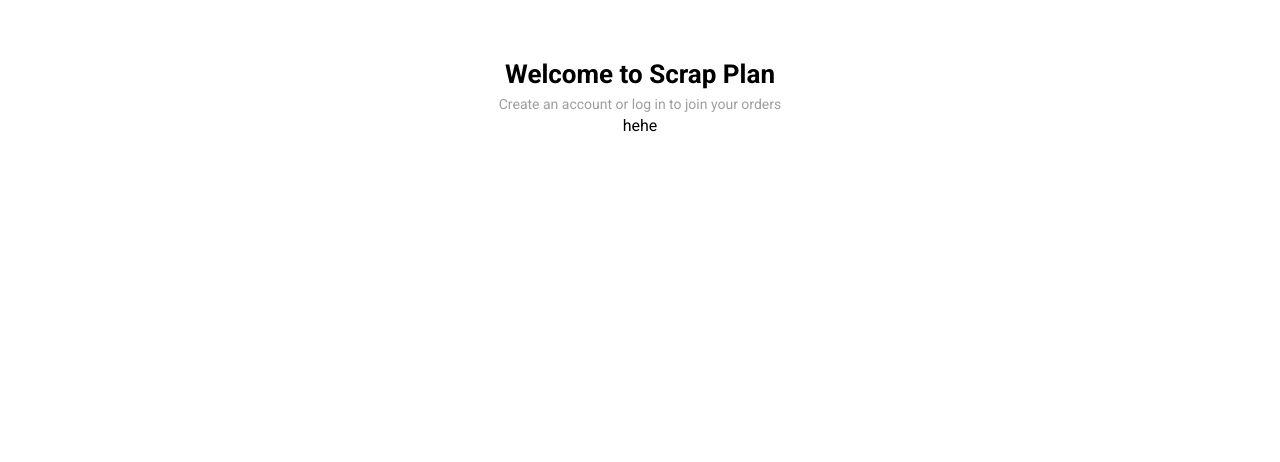
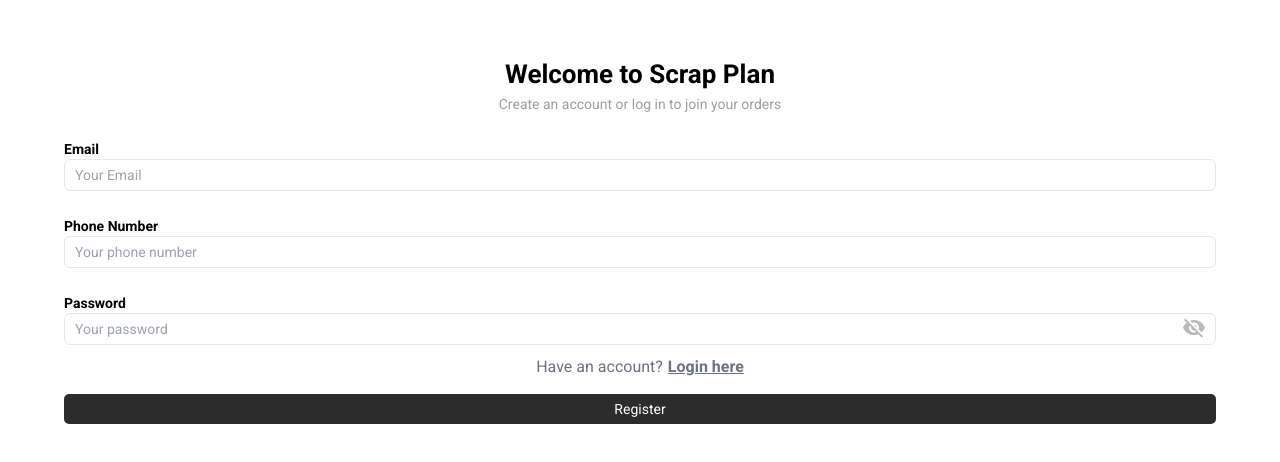
Before and after one commit to Mlogg27/finalproj_k9, a Next.js app in the folder web/: page /driver/register in a window 1280 px wide. Shown: the top 462 px of the page. Built offline with nearby package versions, Linux system fonts and the light colour scheme.

Commit message:
update/301124

```diff
--- a/web/app/driver/(login&register)/login/page.tsx
+++ b/web/app/driver/(login&register)/login/page.tsx
@@ -2,11 +2,7 @@
 
 import { CustomInput, CustomButton, CustomAlert } from "@/components";
 import * as React from "react";
-import { useSelector, useDispatch } from "react-redux";
 import Link from "next/link";
-import { inputtingSlice } from "@/lib/features";
-import { getInputting } from "@/lib/selector";
-import  {validateInputs}  from "@plugins/validation";
 
 export default function LoginPage() {
   const [open, setOpen] = React.useState(false);
@@ -15,38 +11,16 @@ export default function LoginPage() {
     "success" | "warning" | "error"
   >("success");
 
-  const inputtingValue = useSelector(getInputting);
-  const dispatch : React.Dispatch<any> = useDispatch();
-
-  const handleClick = () => {
-    const { phoneNumber, password } = inputtingValue;
-    const result = validateInputs({phoneNumber, password}, ['phoneNumber', 'password']);
-    console.log(result);
-
-    setAlertMessage(result.message);
-    setAlertSeverity(result.severity);
-    setOpen(true);
-
-    if(!result.valid && result.name){
-      console.log(result.name);
-      dispatch(inputtingSlice.actions.reset({name: result.name}))
-    }
-    if(result.valid){
-      dispatch(inputtingSlice.actions.reset({}))
-    }
-
-  };
-
   return (
-    <div className="flex flex-col items-center w-[90%]">
+    <div className="flex flex-col items-center w-[100%]">
       <form className='w-[100%] flex flex-col justify-center items-center'>
         <CustomInput
-          label="Phone number"
-          type="tel"
-          placeholder="Your phone number"
+          label="Email"
+          type="email"
+          placeholder="Your email"
           isPassword={false}
-          name="phoneNumber"
-          autocomplete={'tel'}
+          name="email"
+          autocomplete={'email'}
         />
         <CustomInput
           label="Password"
@@ -62,7 +36,10 @@ export default function LoginPage() {
           name="Continue"
           bgColor="#2c2c2c"
           tColor="white"
-          onClick={handleClick}
+          setOpen={setOpen}
+          setAlertMessage={setAlertMessage}
+          setAlertSeverity={setAlertSeverity}
+          necessaryFields={['email', 'password']}
         />
       </div>
       <Link
@@ -71,9 +48,9 @@ export default function LoginPage() {
       >
         Forgot your password?
       </Link>
-      <div className="mt-[50vh] text-gray-500">
-        Don’t have an account?{" "}
-        <Link className="underline font-semibold" href="#">
+      <div className="mt-[50vh] flex gap-x-[5px] text-gray-500">
+        Don’t have an account?
+        <Link className="underline font-semibold" href="/driver/register">
           Register here
         </Link>
       </div>
--- a/web/app/driver/(login&register)/register/page.tsx
+++ b/web/app/driver/(login&register)/register/page.tsx
@@ -1,7 +1,54 @@
+"use client";
+
+import { CustomAlert, CustomInput, CustomButton } from "@/components";
+import * as React from "react";
+import Link from "next/link";
+
 export default function RegisterPage() {
+  const [open, setOpen] = React.useState(false);
+  const [alertMessage, setAlertMessage] = React.useState<string>("");
+  const [alertSeverity, setAlertSeverity] = React.useState<
+    "success" | "warning" | "error"
+  >("success");
   return (
     <>
-      <p>hehe</p>
+      <CustomInput type={"email"}
+                   name={"email"}
+                   isPassword={false}
+                   placeholder={"Your Email"}
+                   label={"Email"}
+                   autocomplete={"Email"} />
+      <CustomInput type={"tel"}
+                   name={"phoneNumber"}
+                   isPassword={false}
+                   placeholder={"Your phone number"}
+                   label={"Phone Number"}
+                   autocomplete={"tel"} />
+      <CustomInput type={"password"}
+                   name={"password"}
+                   isPassword={true}
+                   placeholder={"Your password"}
+                   label={"Password"}
+                   autocomplete={"current-password"} />
+      <div className="text-gray-500 flex gap-x-[5px] my-[10px]">
+        <span>Have an account?</span>
+        <Link className="underline font-semibold" href="/driver/login">
+          Login here
+        </Link>
+      </div>
+      <CustomButton tColor={"#fff"}
+                    name={"Register"}
+                    setAlertSeverity={setAlertSeverity}
+                    setAlertMessage={setAlertMessage}
+                    setOpen={setOpen}
+                    bgColor={"#2c2c2c"}
+                    necessaryFields={["email", "phoneNumber", "password"]} />
+      <CustomAlert
+        setOpen={setOpen}
+        alertSeverity={alertSeverity}
+        alertMessage={alertMessage}
+        open={open}
+      />
     </>
-  )
+  );
 }
--- a/web/app/driver/verify_setup/phone_number/page.tsx
+++ b/web/app/driver/verify_setup/email/page.tsx
@@ -3,7 +3,7 @@ import React, { useEffect, useState } from "react";
 import { VerifyProcessBar, VerifyCodeField, CustomButton } from "@/components";
 import Link from 'next/link';
 
-export default function PhoneNumberVerifyPage() {
+export default function EmailVerifyPage() {
   const [count, setCount] = useState(30);
 
   useEffect(() => {
@@ -18,9 +18,11 @@ export default function PhoneNumberVerifyPage() {
 
   return (
     <div className='flex flex-col justify-center items-center'>
-      <VerifyProcessBar process={33} step={1} totalStep={3} />
+      <VerifyProcessBar process={33}
+                        step={1}
+                        totalStep={3} />
       <h1 className="text-center mt-[30px] font-semibold text-[26px]">
-        Verify phone number
+        Verify Email
       </h1>
       <span className="mb-[70px] flex justify-center items-center text-[#9E9E9E] text-sm">
         Enter the 6-digit code we sent to *********
@@ -35,7 +37,10 @@ export default function PhoneNumberVerifyPage() {
           <Link href={'#'} className="underline font-semibold cursor-pointer">Resend Code here!</Link>
         )}
       </div>
-      <CustomButton name={'Verify Code'} bgColor={"#2c2c2c"} tColor={'#fff'} />
+      <CustomButton name={'Verify Code'}
+                    bgColor={"#2c2c2c"}
+                    tColor={'#fff'}
+                    necessaryFields={[]}/>
       <span className='mt-[95%] text-[#656565]'>Need help? <Link className='underline font-semibold' href={'#'}>Contact Support</Link></span>
     </div>
   );
--- a/web/components/CustomButton/index.tsx
+++ b/web/components/CustomButton/index.tsx
@@ -1,19 +1,58 @@
-import {memo} from 'react';
+import { memo } from 'react';
+import { validateInputs } from "@plugins/validation";
+import { inputtingSlice } from "@/lib/features";
+import { useDispatch, useSelector } from "react-redux";
+import { getInputting } from "@/lib/selector";
+import * as React from "react";
+
 interface CustomButtonProps {
   name: string;
   bgColor: string;
   tColor: string;
-  onClick?: () => void ;
+  setAlertMessage?: React.Dispatch<React.SetStateAction<string>>;
+  setAlertSeverity?: React.Dispatch<React.SetStateAction<'success' | 'warning' | 'error'>>;
+  setOpen?: React.Dispatch<React.SetStateAction<boolean>>;
+  necessaryFields: string[]
 }
 
-
-const CustomButton: React.FC<CustomButtonProps> = ({ name, bgColor, tColor, onClick }) => {
+const CustomButton: React.FC<CustomButtonProps> = ({ name, bgColor, tColor, setAlertMessage, setAlertSeverity, setOpen, necessaryFields }) => {
   const buttonStyle = {
     backgroundColor: bgColor,
     color: tColor,
   };
+
+  const inputtingValue = useSelector(getInputting);
+  const dispatch: React.Dispatch<any> = useDispatch();
+
+  const onClick = () => {
+    const { phoneNumber, password, email } = inputtingValue;
+    const result = validateInputs({ phoneNumber, password, email }, necessaryFields);
+    console.log(result);
+
+    if (setAlertMessage) {
+      setAlertMessage(result.message);
+    }
+
+    if (setAlertSeverity) {
+      setAlertSeverity(result.severity);
+    }
+
+    if (setOpen) {
+      setOpen(true);
+    }
+
+    if (!result.valid && result.name) {
+      console.log(result.name);
+      dispatch(inputtingSlice.actions.reset({ name: result.name }));
+    }
+
+    if (result.valid) {
+      dispatch(inputtingSlice.actions.reset({}));
+    }
+  };
+
   return (
-    <button onClick={onClick} style={buttonStyle} className='text-sm rounded-[5px] py-[5px] flex justify-center items-center w-[90%] mt-[5px]' >
+    <button onClick={onClick} style={buttonStyle} className='text-sm rounded-[5px] py-[5px] flex justify-center items-center w-[90%] mt-[5px]'>
       {name}
     </button>
   );
--- a/web/package.json
+++ b/web/package.json
@@ -15,6 +15,7 @@
     "@mui/icons-material": "^6.1.8",
     "@mui/material": "^6.1.8",
     "@reduxjs/toolkit": "^2.3.0",
+    "axios": "^1.7.8",
     "next": "^14.2.18",
     "react": "^18.3.1",
     "react-dom": "^18.3.1",
--- a/web/plugins/validation/index.ts
+++ b/web/plugins/validation/index.ts
@@ -44,7 +44,7 @@ const validateInputs = (data: Record<string, string>, requiredFields: string[]):
 
   return {
     valid: true,
-    message: "Log in successfully!",
+    message: "Successfully!",
     severity: "success",
   };
 };
```
Also changed, not shown: 1 other file (tests, documents, lock files or other folders).
